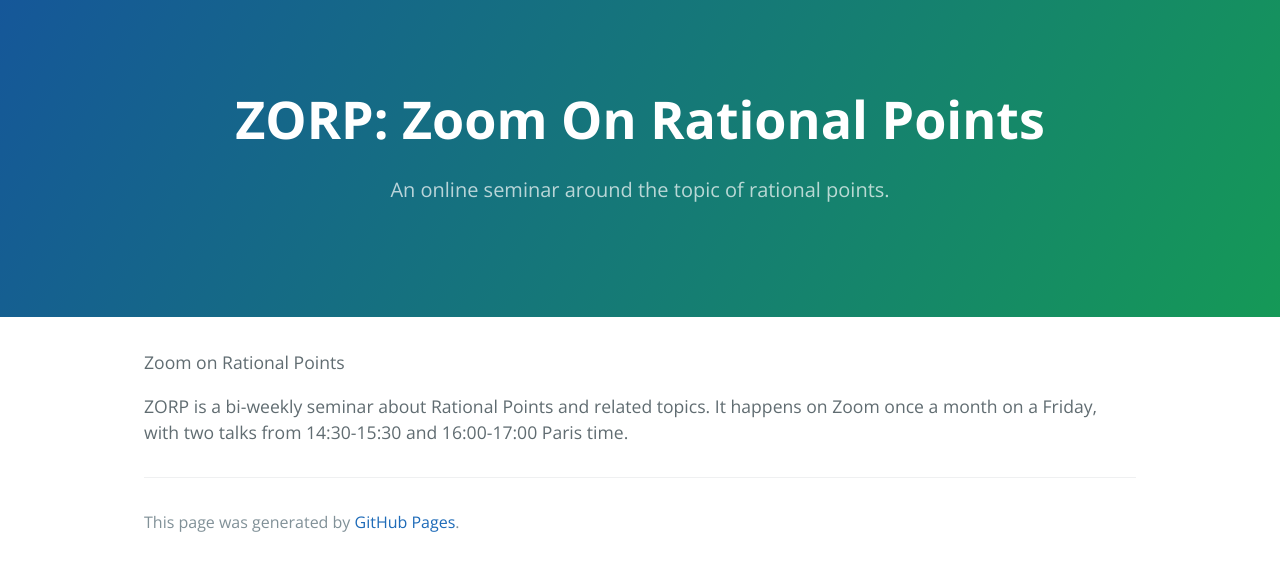
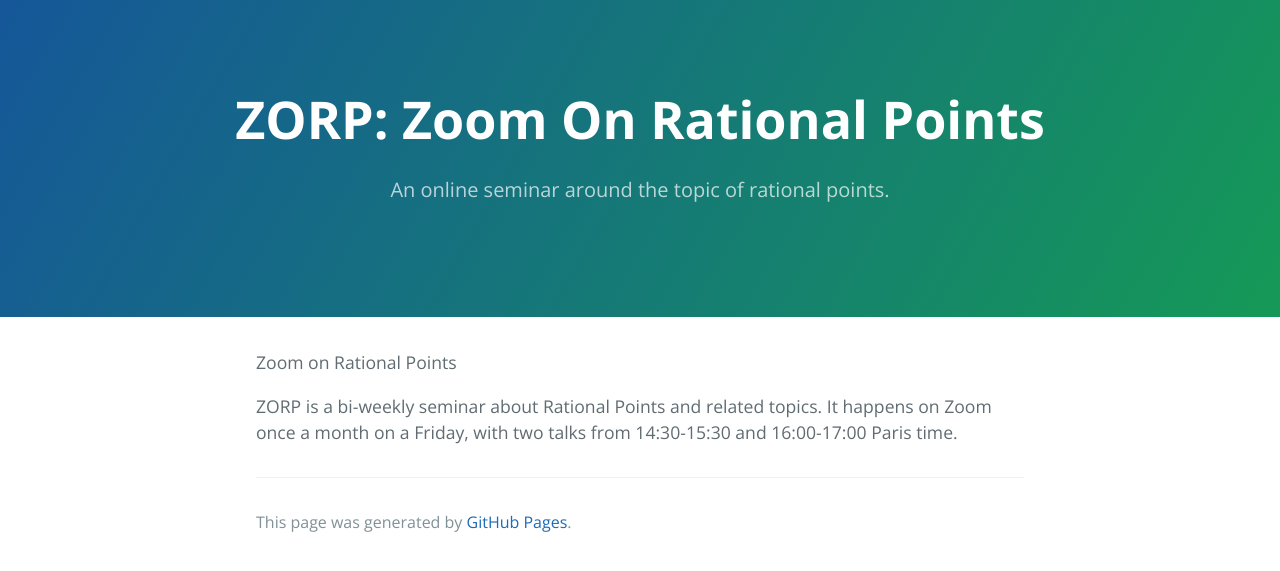
Before and after one commit to zoom-on-rational-points/zoom-on-rational-points.github.io, a Jekyll site: the page built from about.md, in a window 1280 px wide. Shown: the top 571 px of the page. Built offline with Jekyll 4.4.1, drawn with Linux system fonts in a browser that asks for light colours; our own code applies the rules of GitHub Pages for plain Markdown files.

Commit message:
Update jekyll-theme-cayman.scss

```diff
--- a/_sass/jekyll-theme-cayman.scss
+++ b/_sass/jekyll-theme-cayman.scss
@@ -168,7 +168,7 @@ a {
   }
 
   @include large {
-    max-width: 74rem;
+    max-width: 75%;
     padding: 2rem 6rem;
     margin: 0 auto;
     font-size: 1.1rem;
```
